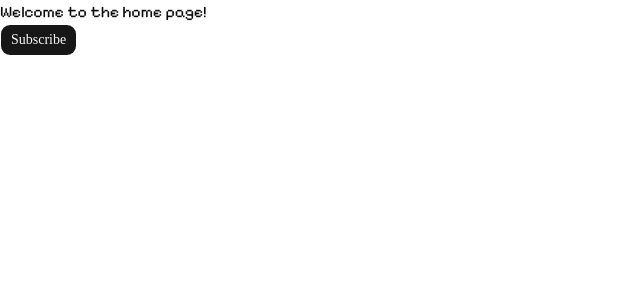
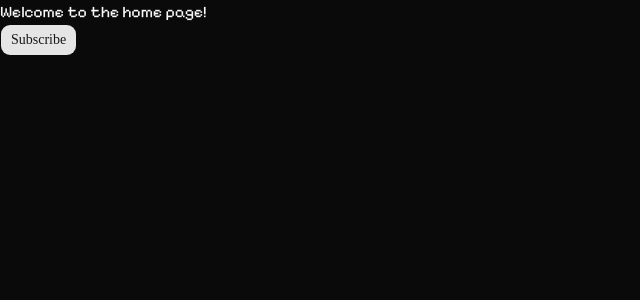
Before and after one commit to DaminiDeshmukh/codebox2.0, a Next.js app: page / in a window 1280 px wide. Shown: the top 300 px of the page, without its empty margins (0-640 px from the left). Built offline with nearby package versions, Linux system fonts and the light colour scheme.

Commit message:
chapter-3

```diff
--- /dev/null
+++ b/app/Provider.tsx
@@ -0,0 +1,15 @@
+import React from 'react'
+import { ThemeProvider as NextThemesProvider } from "next-themes"
+
+function Provider({
+  children,
+  ...props
+}: React.ComponentProps<typeof NextThemesProvider>) {
+  return (
+   <NextThemesProvider {...props}>
+    {children}
+    </NextThemesProvider>
+  )
+}
+
+export default Provider
--- a/app/layout.tsx
+++ b/app/layout.tsx
@@ -1,6 +1,7 @@
 import type { Metadata } from "next";
 import { Geist, Geist_Mono ,Pixelify_Sans,Inter } from "next/font/google";
 import "./globals.css";
+import Provider from "./Provider";
 
 
 const geistSans = Geist({
@@ -36,9 +37,17 @@ export default function RootLayout({
   return (
     <html
       lang="en"
+      suppressHydrationWarning
+      className="dark">
+      <body className={`${geistSans.variable} ${geistMono.variable} ${GameFont.variable} ${inter.variable} antialiased`}>
+        <Provider  attribute="class"
+            defaultTheme="dark"
+            enableSystem
+            disableTransitionOnChange>
+          {children}
+        </Provider>
 
-    >
-      <body className={`${geistSans.variable} ${geistMono.variable} ${GameFont.variable} ${inter.variable} antialiased`}>{children}</body>
+        </body>
     </html>
   );
 }
```
